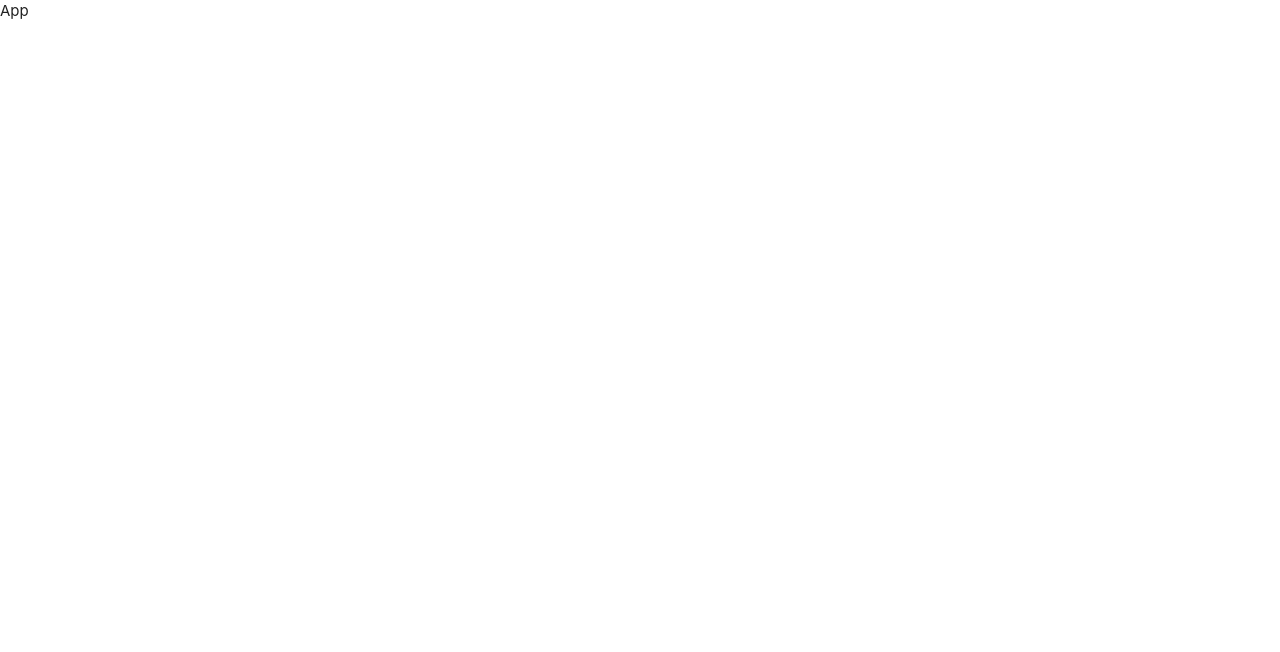
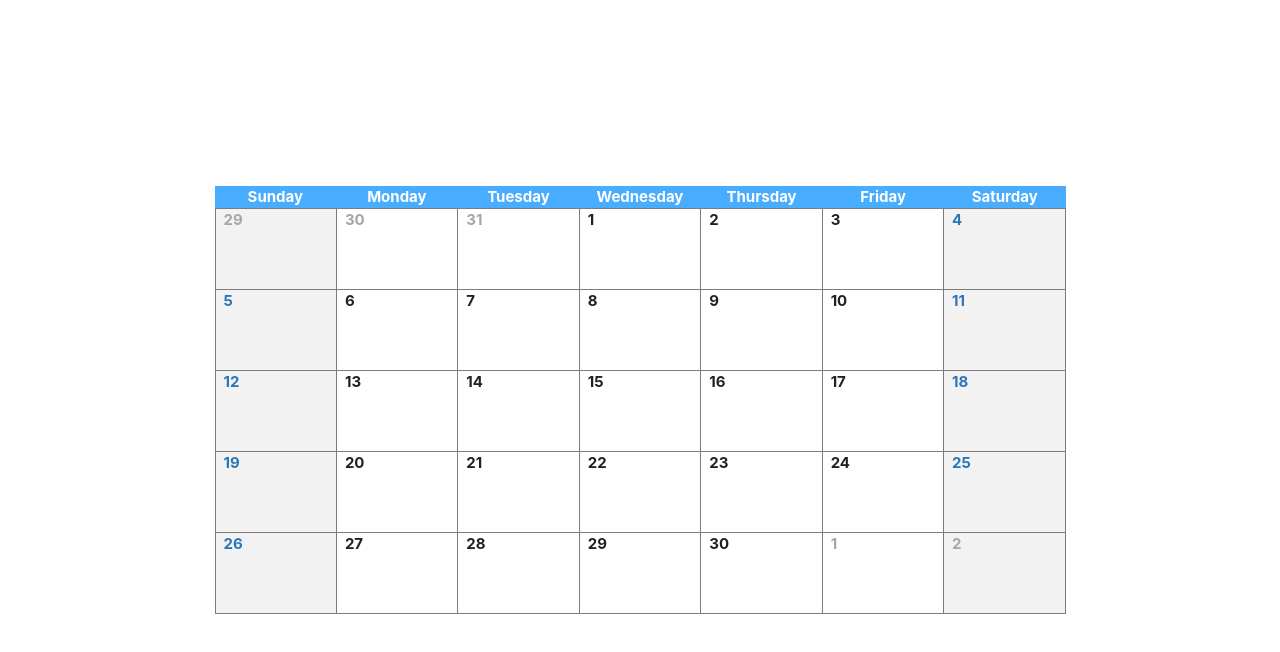
Before and after one commit to OnixFang/calendar-app, a React (Create React App) app: page / in a window 1280 px wide. Shown: the top 652 px of the page. Built offline with nearby package versions, Linux system fonts and the light colour scheme.

Commit message:
Create logic to render calendar on screen with day objects

```diff
--- /dev/null
+++ b/src/components/App.css
@@ -0,0 +1,6 @@
+.app {
+  display: flex;
+  flex-direction: column;
+  justify-content: center;
+  height: 100vh;
+}
--- a/src/components/App.js
+++ b/src/components/App.js
@@ -1,5 +1,14 @@
+import './App.css';
+import Calendar from './Calendar';
+
 const App = () => {
-  return <div>App</div>;
+  return (
+    <div className="app">
+      <div>
+        <Calendar />
+      </div>
+    </div>
+  );
 };
 
 export default App;
--- /dev/null
+++ b/src/components/Calendar.css
@@ -0,0 +1,22 @@
+.calendar {
+  min-width: 550px;
+  max-width: 851px;
+  margin: auto;
+}
+
+.calendar-body {
+  display: grid;
+  grid-template-columns: repeat(7, 1fr);
+  gap: 1px;
+  background-color: #7c7c7c;
+  border: #7c7c7c 1px solid;
+}
+
+.calendar-header {
+  display: grid;
+  grid-template-columns: repeat(7, 1fr);
+  background-color: rgb(73, 173, 255);
+  color: #fff;
+  font-weight: bold;
+  text-align: center;
+}
--- /dev/null
+++ b/src/components/Calendar.js
@@ -0,0 +1,91 @@
+import './Calendar.css';
+import CalendarDay from './CalendarDay';
+
+const getDayObject = (dateObj, enabled = false) => ({
+  dateObj,
+  day: dateObj.getDay(),
+  date: dateObj.getDate(),
+  month: dateObj.getMonth(),
+  year: dateObj.getFullYear(),
+  reminders: [],
+  enabled,
+});
+
+const getMonthDays = (currentDate) => {
+  const calendarDays = [];
+
+  // Create day objects for current month
+  for (let dayNumber = 1; dayNumber <= 31; dayNumber++) {
+    const newDay = new Date(
+      currentDate.getFullYear(),
+      currentDate.getMonth(),
+      dayNumber
+    );
+
+    if (newDay.getMonth() !== currentDate.getMonth()) {
+      break;
+    }
+
+    calendarDays.push(getDayObject(newDay, true));
+  }
+
+  // Add next month day objects to end of month if necessary
+  for (
+    let dayNumber = calendarDays[calendarDays.length - 1].day + 1,
+      dateNumber = calendarDays[calendarDays.length - 1].date + 1;
+    dayNumber <= 6;
+    dayNumber++, dateNumber++
+  ) {
+    const newDay = new Date(
+      currentDate.getFullYear(),
+      currentDate.getMonth(),
+      dateNumber
+    );
+
+    calendarDays.push(getDayObject(newDay));
+  }
+
+  // Add previous month day objects to start of month if necessary
+  for (
+    let i = 0, limit = calendarDays[0].day, dayNumber = 0;
+    i < limit;
+    i++, dayNumber--
+  ) {
+    const newDay = new Date(
+      currentDate.getFullYear(),
+      currentDate.getMonth(),
+      dayNumber
+    );
+    calendarDays.unshift(getDayObject(newDay));
+  }
+
+  return calendarDays;
+};
+
+const Calendar = () => {
+  const renderedDays = () => {
+    const currentDate = new Date(2021, 8);
+    const calendarDays = getMonthDays(currentDate);
+
+    return calendarDays.map((day, index) => (
+      <CalendarDay key={index} day={day} />
+    ));
+  };
+
+  return (
+    <div className="calendar">
+      <div className="calendar-header">
+        <span>Sunday</span>
+        <span>Monday</span>
+        <span>Tuesday</span>
+        <span>Wednesday</span>
+        <span>Thursday</span>
+        <span>Friday</span>
+        <span>Saturday</span>
+      </div>
+      <div className="calendar-body">{renderedDays()}</div>
+    </div>
+  );
+};
+
+export default Calendar;
--- /dev/null
+++ b/src/components/CalendarDay.css
@@ -0,0 +1,18 @@
+.calendar-day {
+  background-color: #fff;
+  font-weight: 700;
+  height: 80px;
+}
+
+.calendar-day.weekend {
+  background-color: var(--light-gray-background);
+  color: var(--blue-background);
+}
+
+.calendar-day.disabled {
+  color: var(--gray-text);
+}
+
+.date-number {
+  margin-left: 8px;
+}
--- /dev/null
+++ b/src/components/CalendarDay.js
@@ -0,0 +1,25 @@
+import './CalendarDay.css';
+
+const CalendarDay = ({ day }) => {
+  const classNames = () => {
+    let additionalClasses = '';
+
+    if (day.day === 0 || day.day === 6) {
+      additionalClasses += ' weekend';
+    }
+
+    if (!day.enabled) {
+      additionalClasses += ' disabled';
+    }
+
+    return additionalClasses;
+  };
+
+  return (
+    <div className={`calendar-day${classNames()}`}>
+      <span className="date-number">{day.date}</span>
+    </div>
+  );
+};
+
+export default CalendarDay;
--- /dev/null
+++ b/src/index.css
@@ -0,0 +1,7 @@
+/* Global color variables */
+:root {
+  --gray-border: 1px solid #7c7c7c;
+  --light-gray-background: #f2f2f2;
+  --gray-text: #a6a6a6;
+  --blue-background: #2b76b7;
+}
--- a/src/index.js
+++ b/src/index.js
@@ -1,7 +1,7 @@
 import React from 'react';
 import ReactDom from 'react-dom';
 import 'materialize-css/dist/css/materialize.min.css';
-
+import './index.css';
 import App from './components/App';
 
 if (module.hot) {
```
